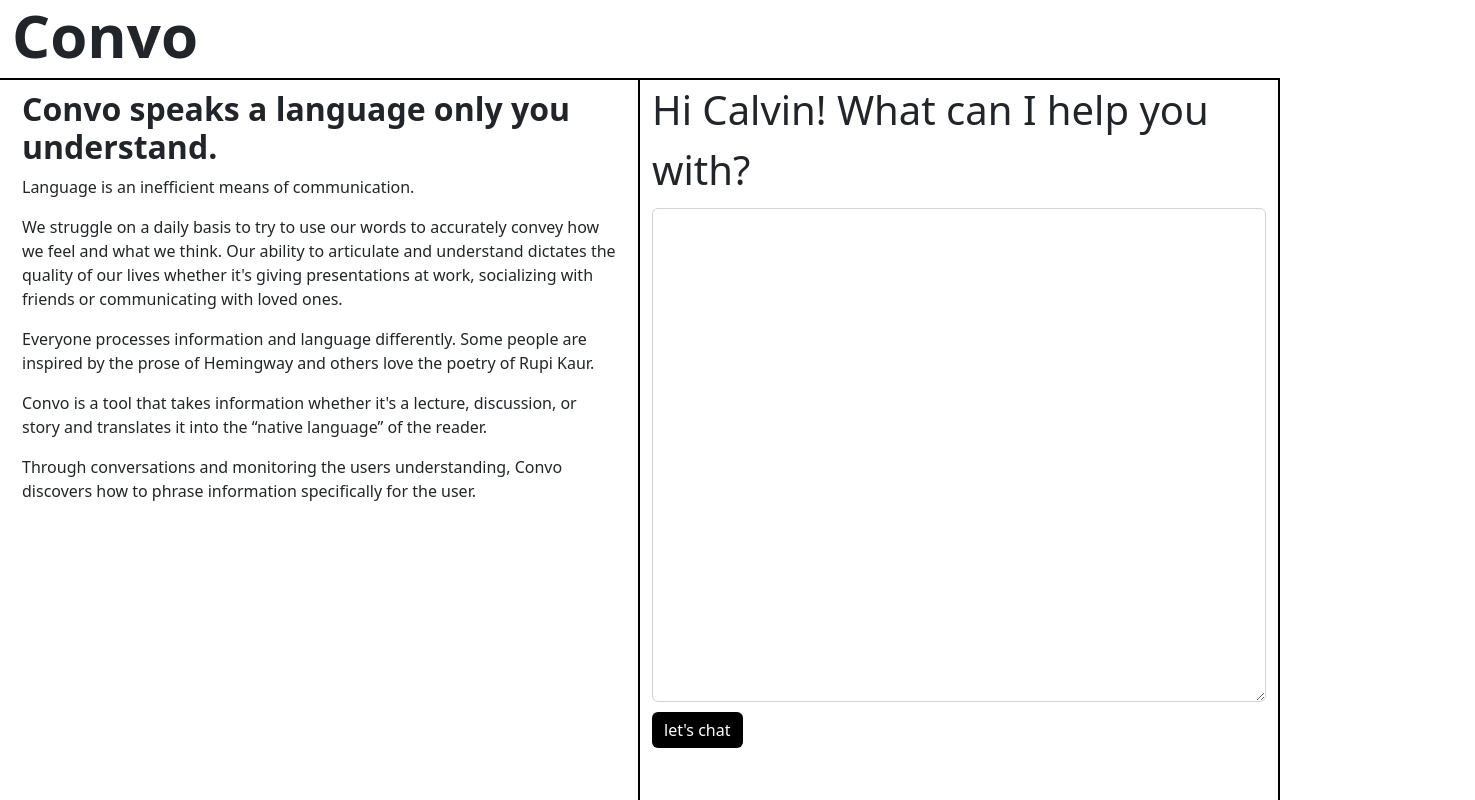
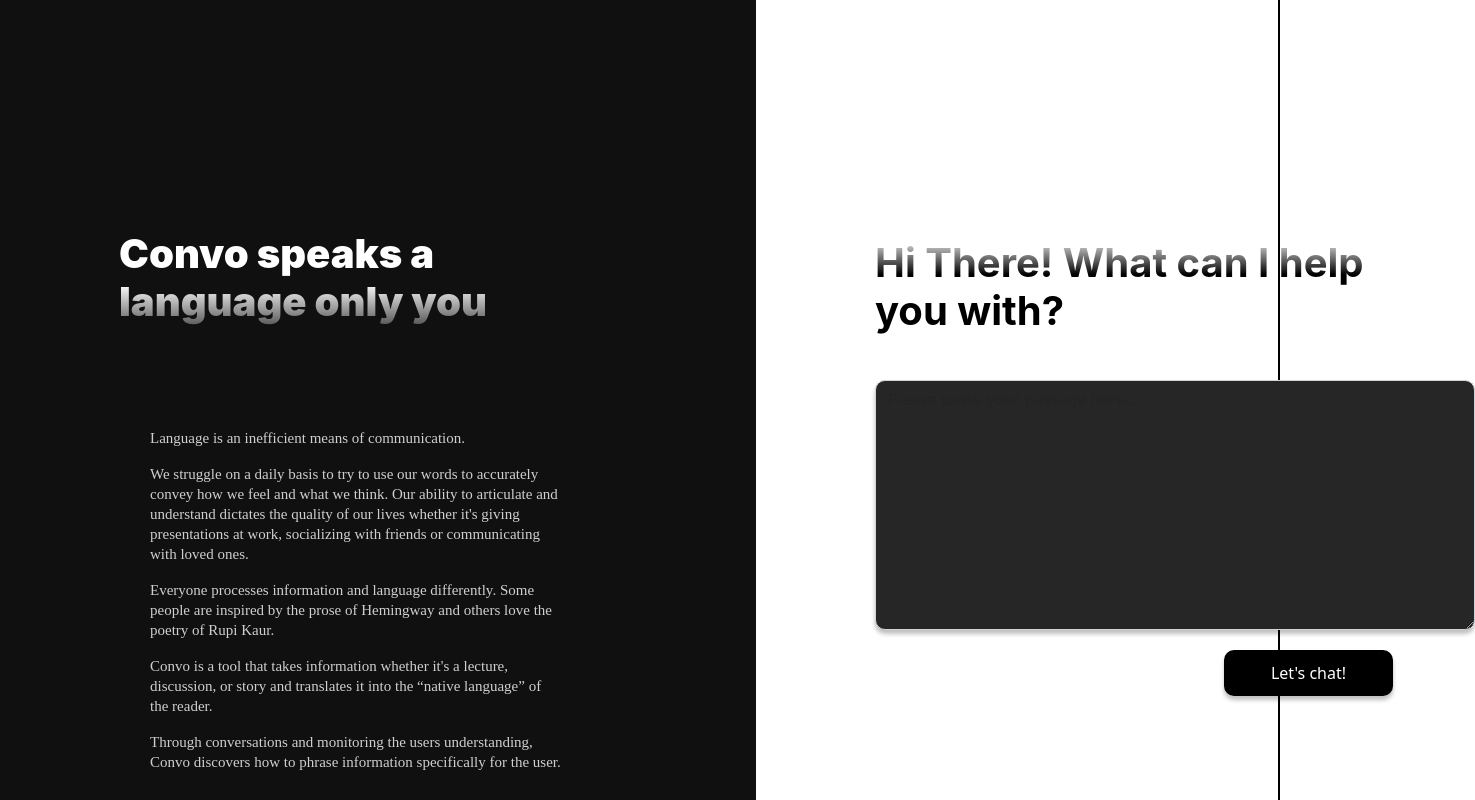
Before and after one commit to AnakinTrotter/lahacks-2023, a Next.js app in the folder convo/: page / in a window 1280 px wide. Shown: the top 800 px of the page, 1475 px wide, since content can reach past the window. Built offline with nearby package versions, Linux system fonts and the light colour scheme.

Commit message:
divs in correct position

```diff
--- a/convo/src/components/InfoText.js
+++ b/convo/src/components/InfoText.js
@@ -1,12 +1,15 @@
 import { Container } from "react-bootstrap";
+
 
 export default function InfoText() {
     return <div>
-        <h2><b>Convo speaks a language only you understand.</b></h2>
+        <h2 class="landing-text"><b>Convo speaks a language only you understand.</b></h2>
+        <div class="info-text">
         <p>Language is an inefficient means of communication.</p>
         <p>We struggle on a daily basis to try to use our words to accurately convey how we feel and what we think. Our ability to articulate and understand dictates the quality of our lives whether it's giving presentations at work, socializing with friends or communicating with loved ones.</p>
         <p>Everyone processes information and language differently. Some people are inspired by the prose of Hemingway and others love the poetry of Rupi Kaur.</p>
         <p>Convo is a tool that takes information whether it's a lecture, discussion, or story and translates it into the “native language” of the reader.</p>
         <p>Through conversations and monitoring the users understanding, Convo discovers how to phrase information specifically for the user.</p>
+        </div>
     </div>
 }
--- a/convo/src/components/LandingPage.js
+++ b/convo/src/components/LandingPage.js
@@ -36,10 +36,9 @@
 
   return (
     <Container fluid style={{ maxHeight: '100vh' }}>
-      <Header/>
       <div className="row align-items-start">
-        <div className="col" style={{ paddingTop: '10vh', height: '100vh', borderRight: '2px solid black' }}>
-          <div style={{ margin: '10px' }}>
+        <div className="landing-left-col">
+          <div>
             <InfoText />
           </div>
         </div>
@@ -48,10 +47,10 @@
           <div>
             <Form onSubmit={handleFormSubmit}>
               <Form.Group controlId="formBasicInput form-inline">
-                <Form.Label style={{ fontSize: '40px' }}>Hi Calvin! What can I help you with?</Form.Label>
-                <textarea className="form-control" id="exampleFormControlTextarea1" rows="20" onChange={handleTextareaChange}></textarea>
+                <Form.Label className="hi-there">Hi There! What can I help you with?</Form.Label>
+                <textarea className="form-control" id="exampleFormControlTextarea1" rows="20" onChange={handleTextareaChange} defaultValue="Please paste your passage here..."></textarea>
               </Form.Group>
-              <Button style={{ backgroundColor: "black", border: 'none', marginTop: '10px' }} type="submit">let's chat</Button>
+              <Button className="lets-chat-button"style={{ backgroundColor: "black", border: 'none', marginTop: '10px' }} type="submit">Let's chat!</Button>
             </Form>
           </div>
         </div>
--- a/convo/src/pages/_app.js
+++ b/convo/src/pages/_app.js
@@ -21,4 +21,5 @@
   }, []);
 
   return <Component {...pageProps} />
+
 }
--- a/convo/src/styles/mystyles.css
+++ b/convo/src/styles/mystyles.css
@@ -1,9 +1,24 @@
-.form-control:focus {
+/* .form-control:focus {
     border-color: #000000;
     box-shadow: inset 0 1px 1px rgba(0, 0, 0, 0.075), 0 0 8px rgba(0, 0, 0, 0.4);
   }
 .form-control.col-md-offset-1 {
     vertical-align: top;
+} */
+
+.form-control {
+  /* Rectangle 156 */
+
+
+  position: absolute;
+  width: 600px;
+  height: 250px;
+  left: 875px;
+  top: 380px;
+
+  background: #262626;
+  box-shadow: 0px 4px 4px rgba(0, 0, 0, 0.25);
+  border-radius: 10px;
 }
 
 .my-progress-bar .CircularProgressbar-trail {
@@ -15,3 +30,94 @@
 .CircularProgressbar-trail      { stroke: red; }
 .CircularProgressbar-text       { fill: red; }
 .CircularProgressbar-background { fill: red; }
+
+.landing-text {
+  /* Convo speaks a language only you understand. */
+
+  position: absolute;
+  width: 509px;
+  height: 96px;
+  left: 119px;
+  top: 230px;
+
+  font-family: 'Inter';
+  font-style: normal;
+  font-weight: 700;
+  font-size: 40px;
+  line-height: 48px;
+
+  background: linear-gradient(179.68deg, #FFFFFF 54.66%, #000000 120.45%);
+  -webkit-background-clip: text;
+  -webkit-text-fill-color: transparent;
+  background-clip: text;
+  text-fill-color: transparent;
+
+}
+
+.landing-left-col {
+  /* Rectangle 158 */
+
+  position: absolute;
+  width: 756px;
+  height: 982px;
+  left: 0px;
+  top: 0px;
+
+  background: #101010;
+}
+
+.info-text {
+  /* Start a chat by inputting information such as lectures, readings, or a story. */
+
+  position: absolute;
+  width: 411px;
+  height: 40px;
+  left: 150px;
+  top: 428px;
+
+  font-family: 'Roboto Mono';
+  font-style: normal;
+  font-weight: 400;
+  font-size: 15px;
+  line-height: 20px;
+
+  color: rgba(255, 255, 255, 0.8);
+}
+
+.hi-there {
+  /* Hi there! What can I help you with? */
+
+
+position: absolute;
+width: 518px;
+height: 96px;
+left: 875px;
+top: 239px;
+
+font-family: 'Inter';
+font-style: normal;
+font-weight: 700;
+font-size: 40px;
+line-height: 48px;
+
+background: linear-gradient(180deg, #ECECEC 0%, #000000 37.07%);
+-webkit-background-clip: text;
+-webkit-text-fill-color: transparent;
+background-clip: text;
+text-fill-color: transparent;
+}
+
+.lets-chat-button {
+  /* Rectangle 156 */
+
+
+position: absolute;
+width: 169px;
+height: 46px;
+left: 1224px;
+top: 640px;
+
+background: #262626;
+box-shadow: 0px 4px 4px rgba(0, 0, 0, 0.25);
+border-radius: 10px;
+}
```
